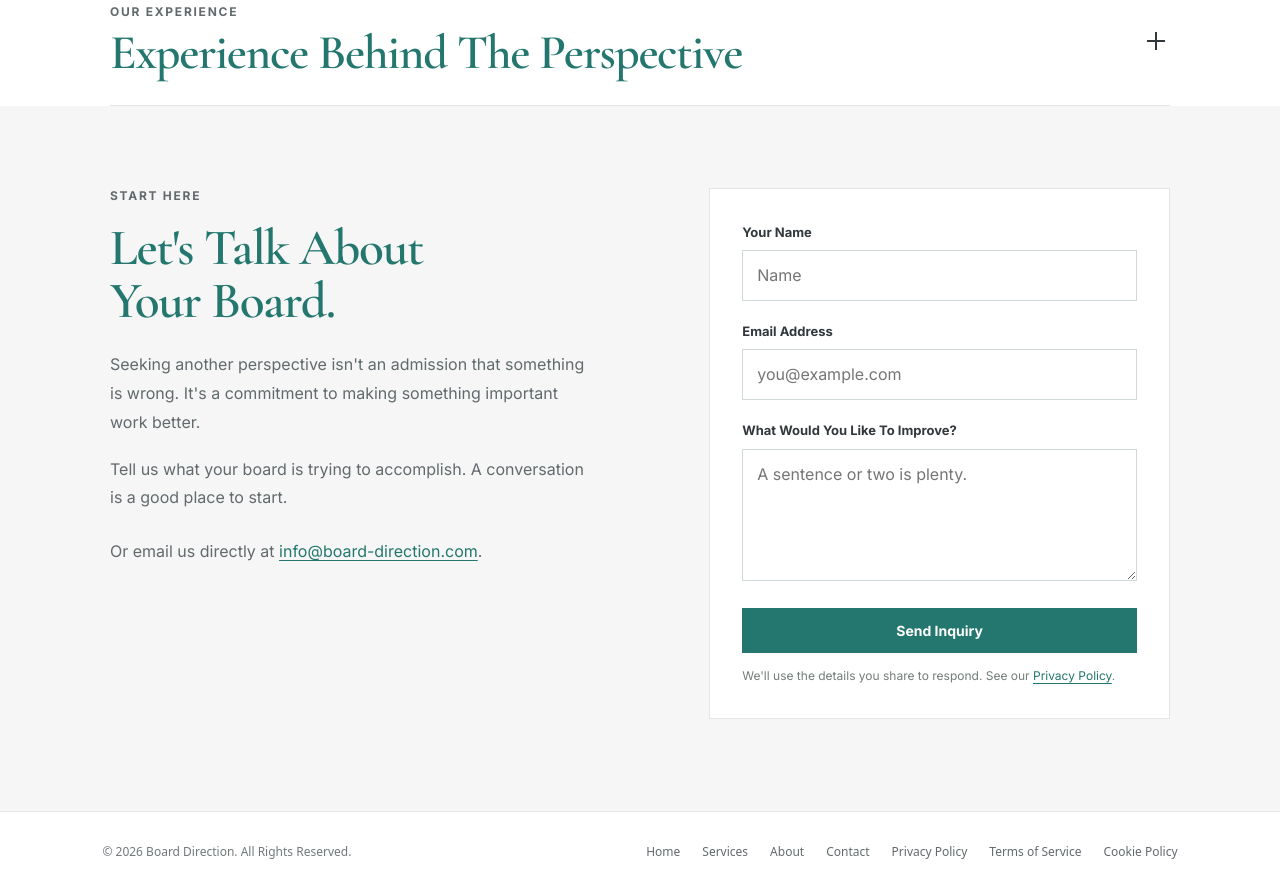
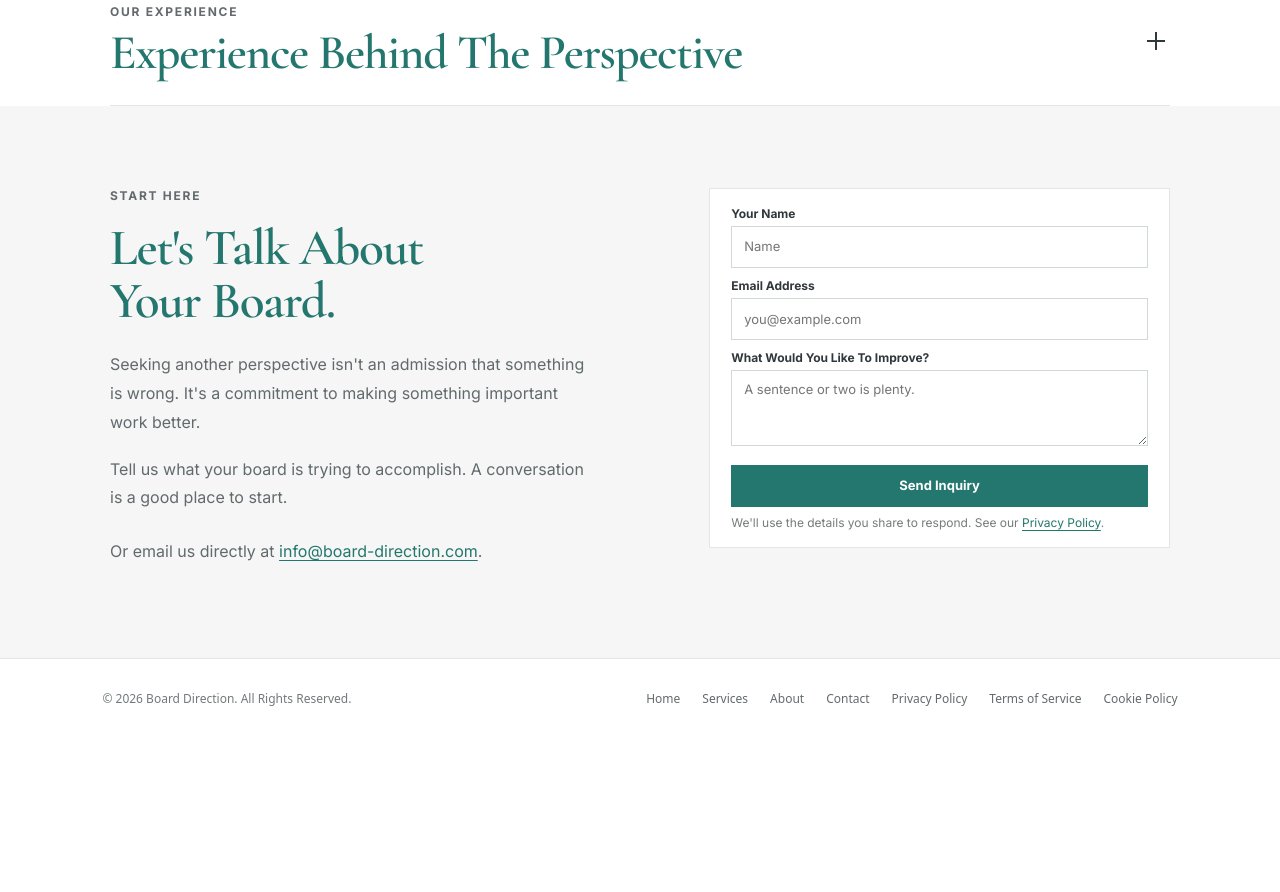
Before and after one commit to ejculp-droid/board-direction, a plain HTML site: page about/index.html in a window 1280 px wide. Shown: the part 1088-1980 px from the top of the page. After the commit the page ends 1827 px from the top, so only its background shows below. Drawn offline with nearby package versions, Linux system fonts and the light colour scheme.

Commit message:
Compact About inquiry form to align with left CTA content

```diff
--- a/assets/css/about-rto-inspired.css
+++ b/assets/css/about-rto-inspired.css
@@ -98,3 +98,46 @@
 #main-content.bd-about.is-enhanced .bd-accordion__item--audiences:not(.is-open) .who__list {
   display: none;
 }
+
+
+/* About only: compact the contact form to visually balance the left CTA copy.
+   Keep full fields, an expandable message box, and readable tap targets.
+   Do not impose max-height/overflow that could hide the inquiry form. */
+#main-content.bd-about .contact-form {
+  padding: 17px 21px 15px;
+  align-self: start;
+}
+#main-content.bd-about .contact-form__row {
+  margin-bottom: 10px;
+}
+#main-content.bd-about .contact-form label {
+  font-size: 12px;
+  line-height: 1.35;
+  margin-bottom: 4px;
+}
+#main-content.bd-about .contact-form input:not([type="hidden"]),
+#main-content.bd-about .contact-form textarea {
+  min-height: 42px;
+  padding: 9px 12px;
+  font-size: 13px;
+  line-height: 1.5;
+}
+#main-content.bd-about .contact-form textarea {
+  height: 76px;
+  min-height: 76px;
+  resize: vertical;
+}
+#main-content.bd-about .contact-form .button {
+  min-height: 42px;
+  padding-block: 8px;
+  font-size: 13px;
+}
+#main-content.bd-about .contact-form .form-note {
+  margin: 7px 0 0 !important;
+  line-height: 1.5 !important;
+}
+@media (max-width: 850px) {
+  #main-content.bd-about .contact-form {
+    padding: 22px 20px;
+  }
+}
```
